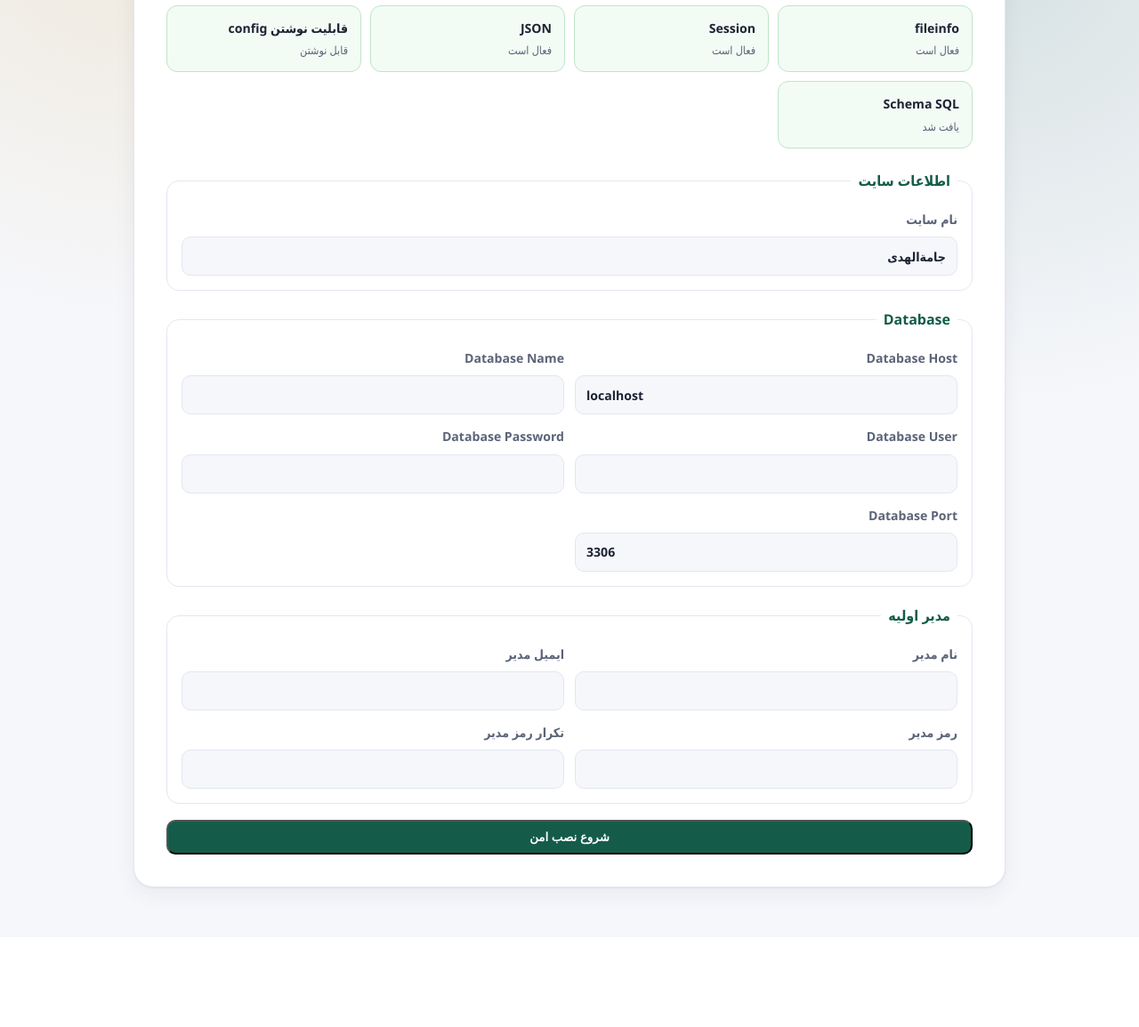
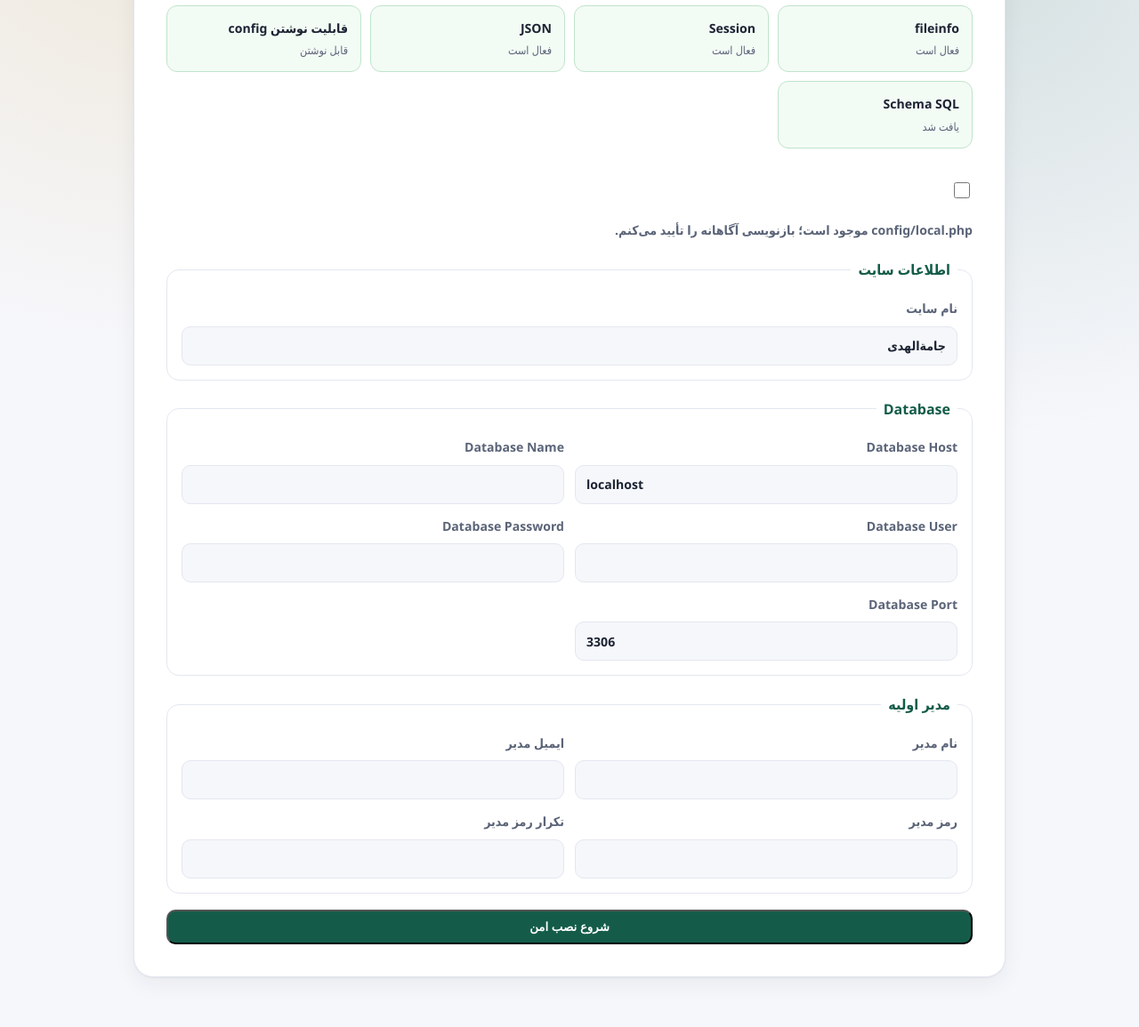
Before and after one commit to hajiahmadandishmand41-code/Jametulhoda-, a PHP site: page /install.php in a window 1280 px wide. Shown: the part 295-1450 px from the top of the page at 89% size. Before the commit the page ends 1309 px from the top, so only its background shows below. Run offline with PHP 8.4, Linux system fonts and the light colour scheme.

Commit message:
Harden installer and shared-host security headers
Co-authored-by: arena-agent <297053741+arena-agent@users.noreply.github.com>

```diff
--- a/install.php
+++ b/install.php
@@ -20,6 +20,19 @@ if (!headers_sent()) {
     header('X-Content-Type-Options: nosniff');
     header('Referrer-Policy: strict-origin-when-cross-origin');
     header('X-Frame-Options: SAMEORIGIN');
+}
+
+if (session_status() !== PHP_SESSION_ACTIVE) {
+    ini_set('session.use_cookies', '1');
+    ini_set('session.use_only_cookies', '1');
+    ini_set('session.use_strict_mode', '1');
+    ini_set('session.cookie_httponly', '1');
+    ini_set('session.cookie_samesite', 'Lax');
+    session_name('jametulhoda_install');
+    session_start();
+}
+if (empty($_SESSION['install_csrf']) || !is_string($_SESSION['install_csrf'])) {
+    $_SESSION['install_csrf'] = bin2hex(random_bytes(32));
 }
 
 $lockFile = __DIR__ . '/config/installed.lock';
@@ -360,7 +373,14 @@ if (is_file($lockFile)) {
     $locked = false;
     if (($_SERVER['REQUEST_METHOD'] ?? 'GET') === 'POST') {
         $old = installer_old_input();
-        $errors = installer_validate_input($old);
+        $submittedToken = is_string($_POST['install_csrf'] ?? null) ? (string) $_POST['install_csrf'] : '';
+        if (!hash_equals((string) $_SESSION['install_csrf'], $submittedToken)) {
+            $errors[] = 'درخواست نصب معتبر نیست. صفحه را تازه‌سازی کنید و دوباره تلاش کنید.';
+        }
+        if (is_file($localConfigFile) && empty($_POST['confirm_overwrite'])) {
+            $errors[] = 'config/local.php از قبل وجود دارد. برای ادامه باید گزینهٔ تأیید بازنویسی را فعال کنید.';
+        }
+        $errors = array_merge($errors, installer_validate_input($old));
         if (!installer_requirements_ok()) {
             $errors[] = 'پیش‌نیازهای نصب کامل نیستند.';
         }
@@ -464,6 +484,10 @@ $requirements = installer_requirements();
             <?php endif; ?>
 
             <form class="install-form" method="post" action="<?= e(url('/install.php')) ?>" autocomplete="off" novalidate>
+                <input type="hidden" name="install_csrf" value="<?= e((string) $_SESSION['install_csrf']) ?>">
+                <?php if (is_file($localConfigFile)): ?>
+                    <label class="checkbox-label install-confirm"><input type="checkbox" name="confirm_overwrite" value="1"> config/local.php موجود است؛ بازنویسی آگاهانه را تأیید می‌کنم.</label>
+                <?php endif; ?>
                 <fieldset>
                     <legend>اطلاعات سایت</legend>
                     <label>نام سایت<input name="site_name" required maxlength="160" value="<?= e($old['site_name']) ?>"></label>
```
Also changed, not shown: .htaccess, uploads/.htaccess.
